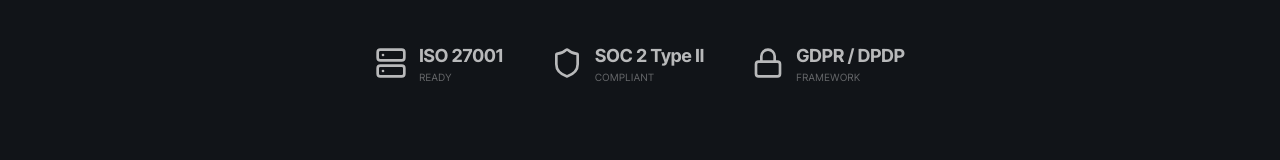
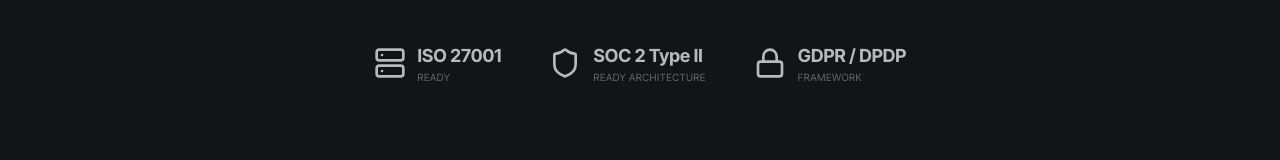
Before and after one commit to Asenra-Org/Credent-landingpage, a Next.js app: page /security in a window 1280 px wide. Shown: the part 1859-2019 px from the top of the page. Built offline with nearby package versions, Linux system fonts and the light colour scheme.

Commit message:
Update SOC 2 compliance wording to 'Ready Architecture'

```diff
--- a/src/app/security/page.tsx
+++ b/src/app/security/page.tsx
@@ -99,7 +99,7 @@
               <Shield className="w-8 h-8" />
               <div className="text-left">
                 <div className="font-bold text-lg">SOC 2 Type II</div>
-                <div className="text-[10px] uppercase tracking-wider text-white/50">Compliant</div>
+                <div className="text-[10px] uppercase tracking-wider text-white/50">Ready Architecture</div>
               </div>
             </div>
             <div className="flex items-center gap-3">
```
